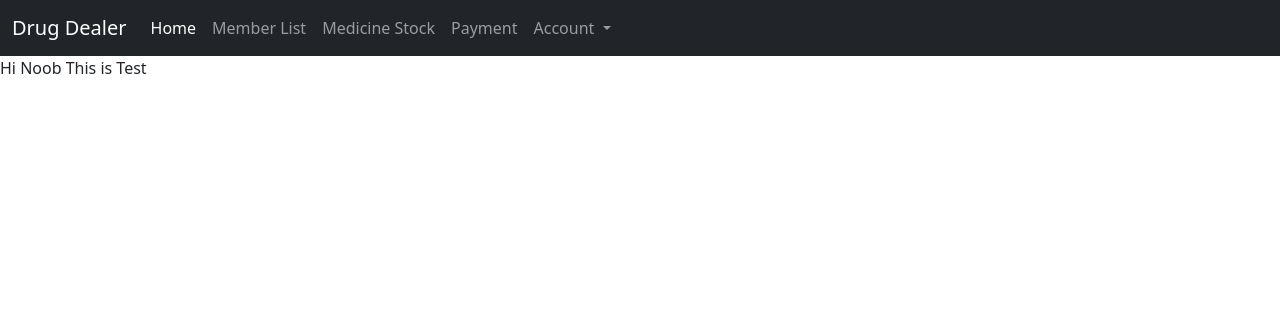
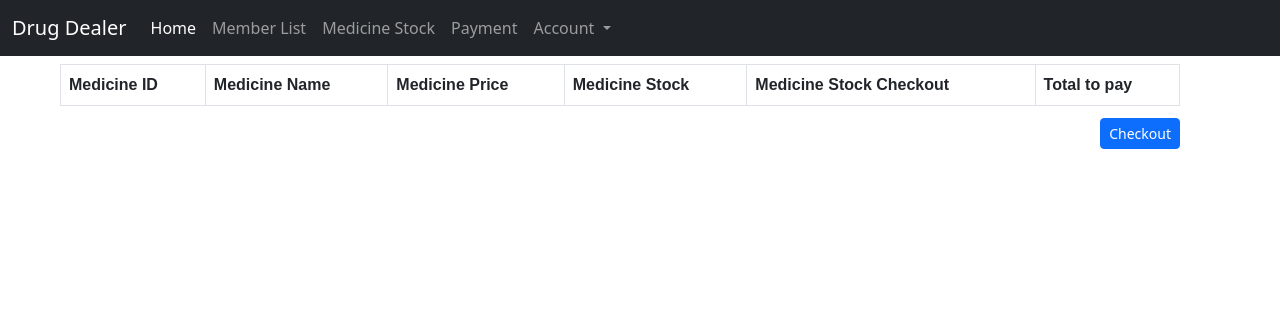
Before and after one commit to apivit45muic/DrugDealer, a Flask app: page /CheckOut/ in a window 1280 px wide. Shown: the top 316 px of the page. Run offline with Flask 2, Linux system fonts and the light colour scheme; lists and menus that the app fills with data are empty; some libraries are stand-ins or nearby versions.

Commit message:
Little update

```diff
--- a/DrugDealer_WebApp/templates/edit-medicine.html
+++ b/DrugDealer_WebApp/templates/edit-medicine.html
@@ -1,7 +1,7 @@
 {% extends 'base.html' %}
 {% block content %}
 <div class="d-flex justify-content-center">
-    <div class="display-2" style="margin: 20px" > Edit Medicine ({{ medicine_form['medicine_id'] }}) </div>
+    <div class="display-2" style="margin: 20px" > Edit Medicine ({{ medicine_form['medicine_name'] }}, ID: {{ medicine_form['medicine_id'] }}) </div>
 </div>
 <div class="shadow p-3 mb-5 bg-body rounded" style="margin: 40px 40px 40px 40px;">
     <form method="POST">
--- a/DrugDealer_WebApp/templates/proceedCheckOut.html
+++ b/DrugDealer_WebApp/templates/proceedCheckOut.html
@@ -1,4 +1,33 @@
 {% extends 'base.html' %}
 {% block content %}
-Hi Noob This is Test
+<div class="h-100 d-flex" style="margin: 0px 100px 100px 60px;">
+    <br>
+        <table class="table mt-2 table-bordered">
+            <thead>
+                <tr>
+                <th scope="col">Medicine ID</th>
+                <th scope="col">Medicine Name</th>
+                <th scope="col">Medicine Price</th>
+                <th scope="col">Medicine Stock</th>
+                <th scope="col">Medicine Stock Checkout</th>
+                <th scope="col">Total to pay</th>
+                </tr>
+            </thead>
+            <tbody>
+                <form method="POST">
+                {% for medicine in medicines %}
+                    <tr>
+                    <th scope="row">{{ medicine['medicine_id'] }}</th>
+                    <td>{{ medicine['medicine_name'] }}</td>
+                    <td>{{ medicine['medicine_price'] }}</td>
+                    <td>{{ medicine['medicine_stock'] }}</td>
+                    </tr>
+                {% endfor %}
+                </form>
+            </tbody>
+        </table>
+    </div>
+    <div class="d-flex flex-column" style="margin: -120px 100px">
+        <button class="btn btn-sm btn-primary mt-3 align-self-end">Checkout</a>
+    </div>
 {% endblock %}
```
Also changed, not shown: DrugDealer_WebApp/templates/payment.html (+4 -3 lines).
